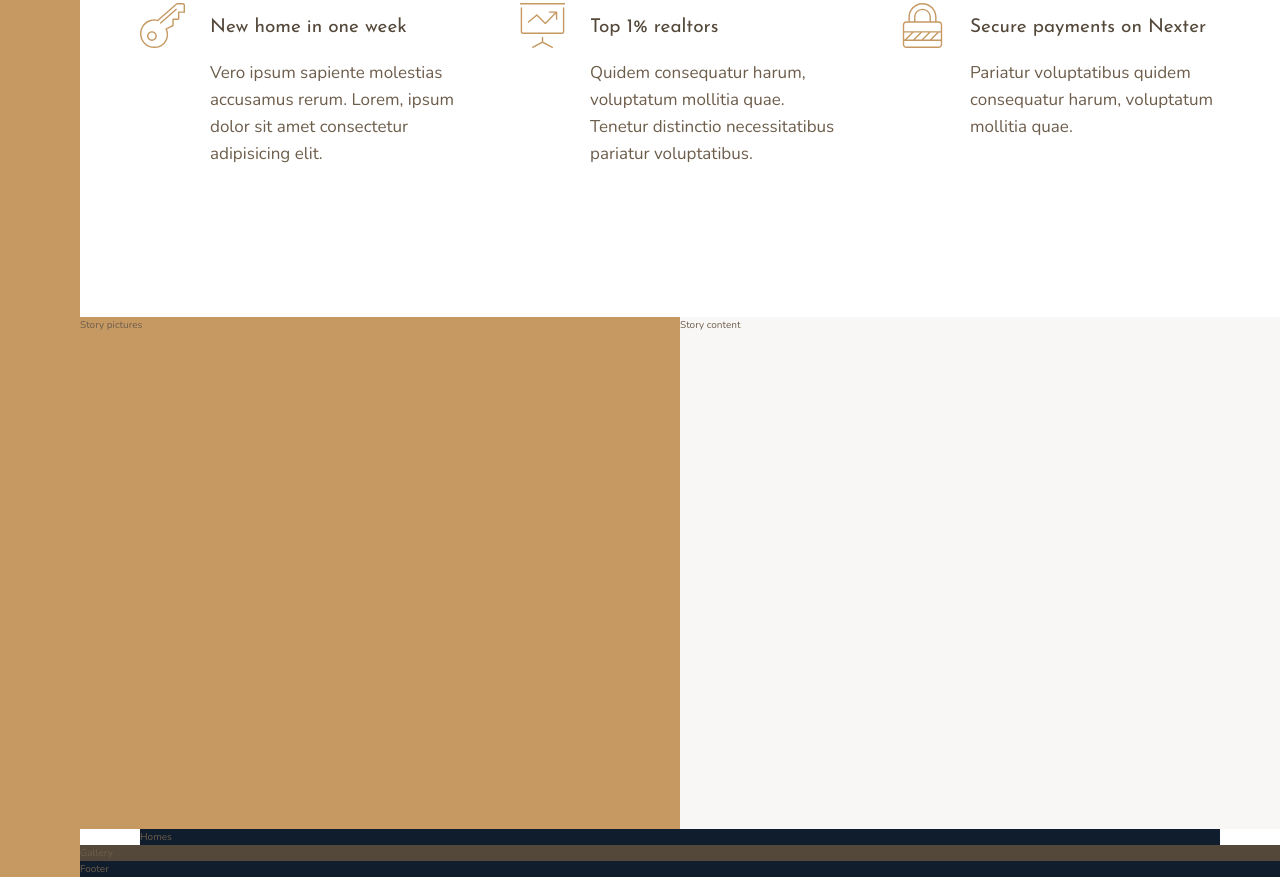
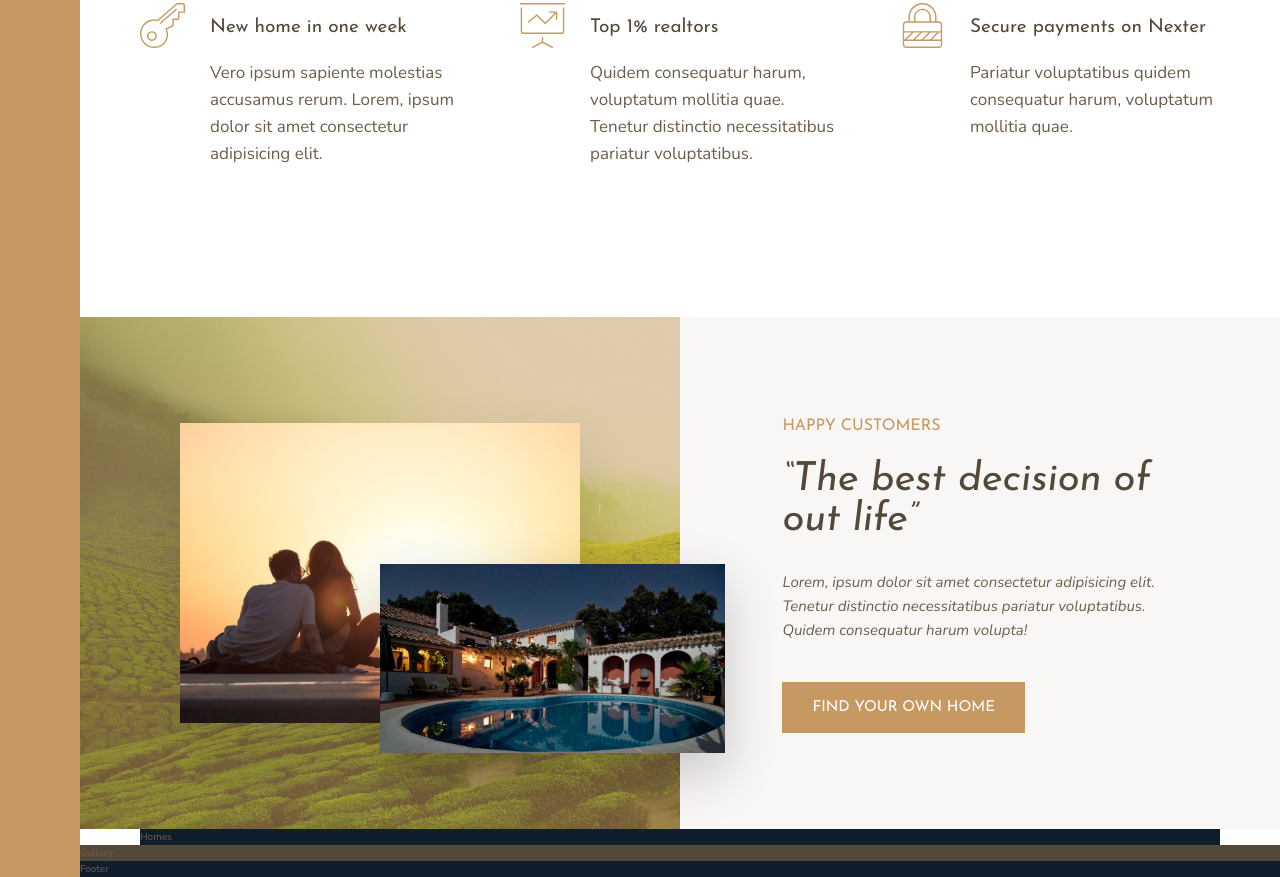
Before and after one commit to marichka-offen/CSS-project-3, a website: page index.html in a window 1280 px wide. Shown: the part 991-1868 px from the top of the page. Drawn offline with nearby package versions, Linux system fonts and the light colour scheme.

Commit message:
Work on story section - Create small photo collage, add content for the section in html file; - Add typography settings for h2 and h3, define color, sizing & styling; - Style and position images and content  using grid; - Remove unnecessary text.txt file.

```diff
--- a/index.html
+++ b/index.html
@@ -96,11 +96,27 @@
     </section>
 
     <div class="story__pictures">
-      Story pictures
+      <img
+        src="img/story-1.jpeg"
+        alt="Couple with new house"
+        class="story__img--1"
+      />
+      <img src="img/story-2.jpeg" alt="New house" class="story__img--2" />
     </div>
 
     <div class="story__content">
-      Story content
+      <h3 class="heading-3 mb-sm">
+        Happy Customers
+      </h3>
+      <h2 class="heading-2 heading-2--dark mb-md">
+        &ldquo;The best decision of out life&rdquo;
+      </h2>
+      <p class="story__text">
+        Lorem, ipsum dolor sit amet consectetur adipisicing elit. Tenetur
+        distinctio necessitatibus pariatur voluptatibus. Quidem consequatur
+        harum volupta!
+      </p>
+      <button class="btn">Find your own home</button>
     </div>
 
     <section class="homes">
--- a/sass/_story.scss
+++ b/sass/_story.scss
@@ -2,10 +2,52 @@
   &__pictures {
     background-color: $color-primary;
     grid-column: full-start / col-end 4;
+    background-image: linear-gradient(
+        rgba($color-primary, 0.5),
+        rgba($color-primary, 0.5)
+      ),
+      url(../img/back.jpg);
+    background-size: cover;
+
+    display: grid;
+    grid-template-rows: repeat(6, 1fr);
+    grid-template-columns: repeat(6, 1fr);
+    align-items: center;
+  }
+
+  &__img--1 {
+    width: 100%;
+    grid-row: 2 / 6;
+    grid-column: 2 / 6;
+    box-shadow: 0 2rem 5rem rgba(#000, 0.1);
+  }
+
+  &__img--2 {
+    width: 115%;
+    grid-row: 4 / 6;
+    grid-column: 4 / 7;
+    z-index: 20;
+    box-shadow: 0 2rem 5rem rgba(#000, 0.2);
   }
 
   &__content {
     background-color: $color-grey-light-1;
     grid-column: col-start 5 / full-end;
+    padding: 6rem 8vw;
+
+    // display: flex;
+    // flex-direction: column;
+    // justify-content: center;
+    // align-items: flex-start;
+
+    display: grid;
+    justify-items: start;
+    align-content: center;
+  }
+
+  &__text {
+    font-size: 1.5rem;
+    font-style: italic;
+    margin-bottom: 4rem;
   }
 }
--- a/sass/_typography.scss
+++ b/sass/_typography.scss
@@ -9,10 +9,24 @@
 
 .heading-2 {
   @extend %heading;
+  font-size: 4rem;
+  font-style: italic;
+  line-height: 1;
+
+  &--light {
+    color: $color-grey-light-1;
+  }
+
+  &--dark {
+    color: $color-grey-dark-1;
+  }
 }
 
 .heading-3 {
   @extend %heading;
+  font-size: 1.6rem;
+  color: $color-primary;
+  text-transform: uppercase;
 }
 
 .heading-4 {
@@ -27,3 +41,36 @@
     color: $color-grey-dark-1;
   }
 }
+
+.btn {
+  background-color: $color-primary;
+  color: #fff;
+  border: none;
+  border-radius: 0;
+  font-family: $font-display;
+  font-size: 1.5rem;
+  text-transform: uppercase;
+  padding: 1.8rem 3rem;
+  cursor: pointer;
+  transition: all 0.2s;
+
+  &:hover {
+    background-color: $color-primary-dark;
+  }
+}
+
+.mb-sm {
+  margin-bottom: 2rem;
+}
+
+.mb-md {
+  margin-bottom: 3rem;
+}
+
+.mb-lg {
+  margin-bottom: 4rem;
+}
+
+.mb-hg {
+  margin-bottom: 8rem;
+}
```
Also changed, not shown: img/text.txt (deleted, +0 -18 lines), css/style.css.
